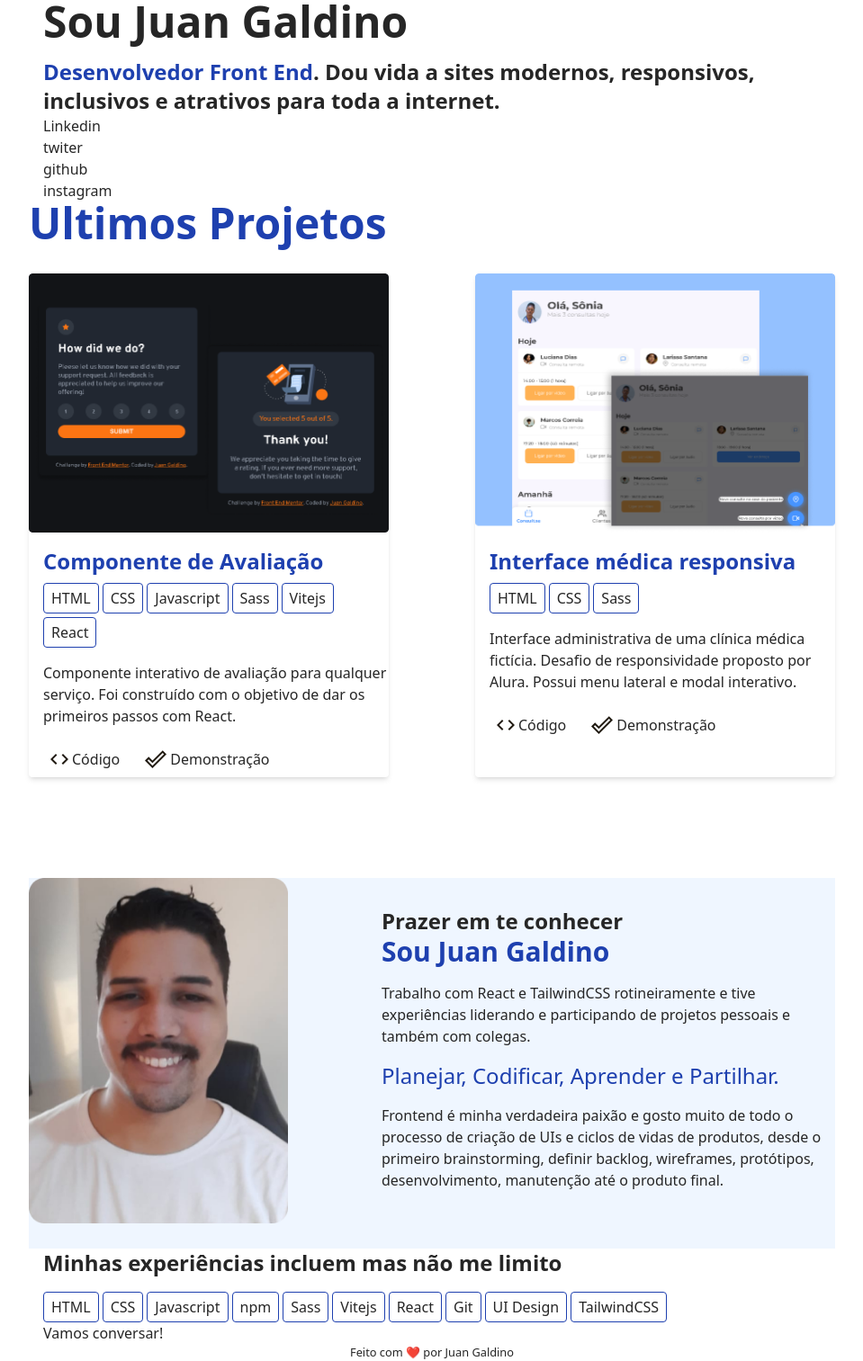
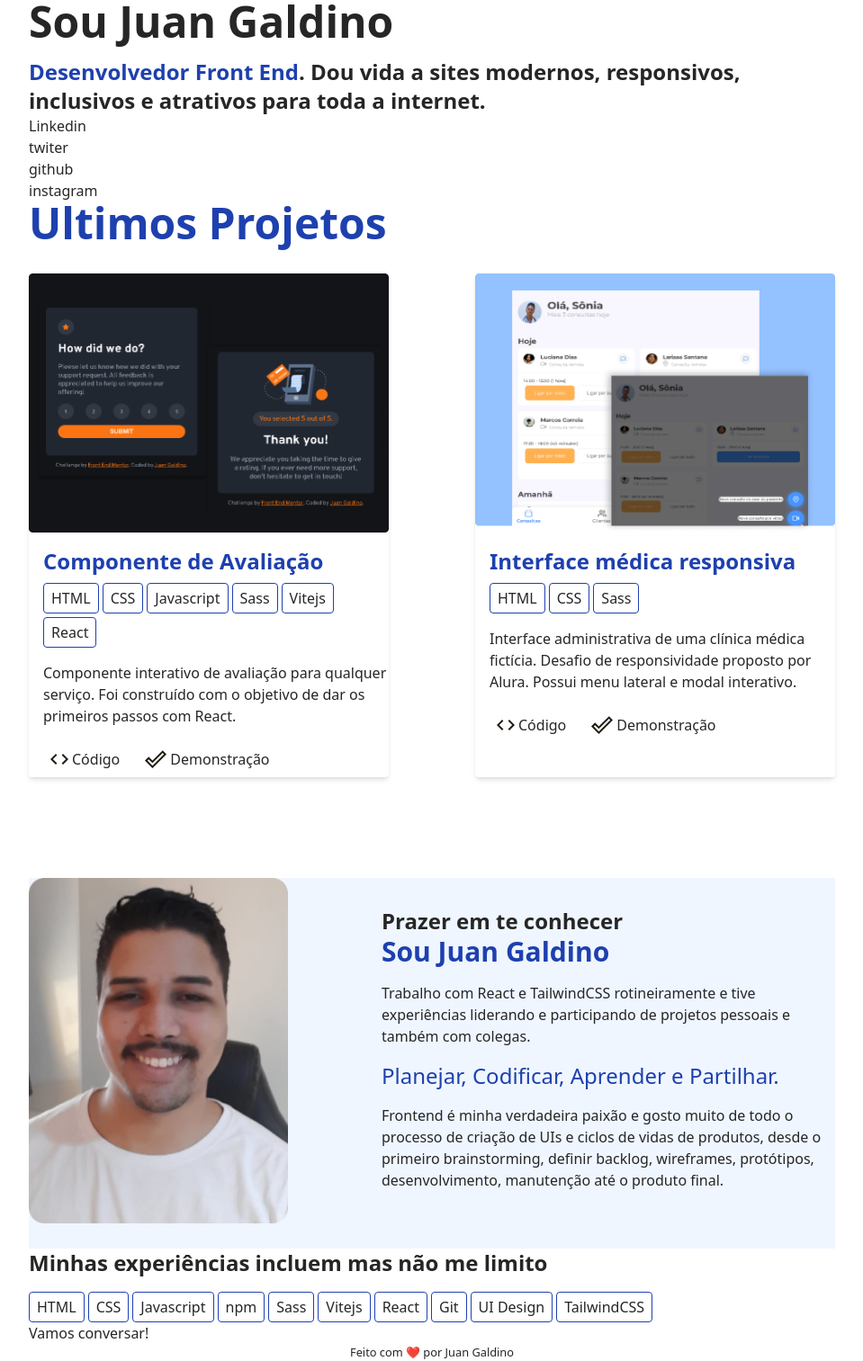
Before and after one commit to juan-galdino/Portfolio-Pessoal, a React (Vite) app: page / in a window 1280 px wide. Shown: the whole page at 90% size, without its empty margins (160-1119 px from the left). Built offline with nearby package versions, Linux system fonts and the light colour scheme.

Commit message:
fix: remove-extra-padding-from-sections

```diff
--- a/src/App.jsx
+++ b/src/App.jsx
@@ -18,7 +18,7 @@ function App() {
         </nav> */}
       </header>
       <main className='text-center max-w-4xl mx-auto lg:text-left'>
-        <section className="px-4">
+        <section>
           <h1 className="text-5xl font-bold mb-4 ">Sou Juan Galdino</h1>
           <p className="text-2xl font-semibold  " >
             <span className=" text-blue-800">Desenvolvedor Front End</span>. Dou
@@ -97,7 +97,7 @@ function App() {
             </div>
           </article>
         </section>
-        <section className="px-4">
+        <section>
           <h2 className="text-2xl font-semibold text-center mb-4 lg:text-left">
             Minhas experiências incluem mas não me limito
           </h2>
@@ -114,7 +114,7 @@ function App() {
             <Skill>TailwindCSS</Skill>
           </article>
         </section>
-        <section className="px-4">
+        <section>
           <h2>Vamos conversar!</h2>
           <form action=""></form>
         </section>
```
